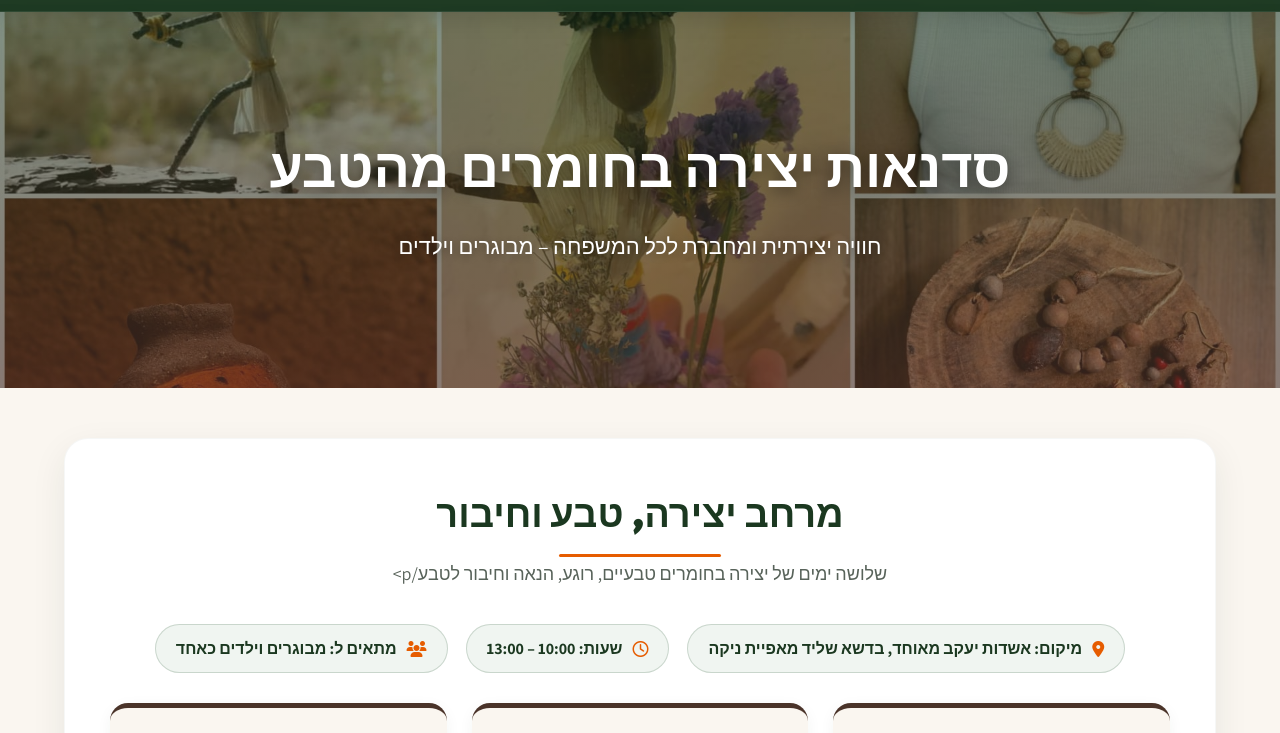
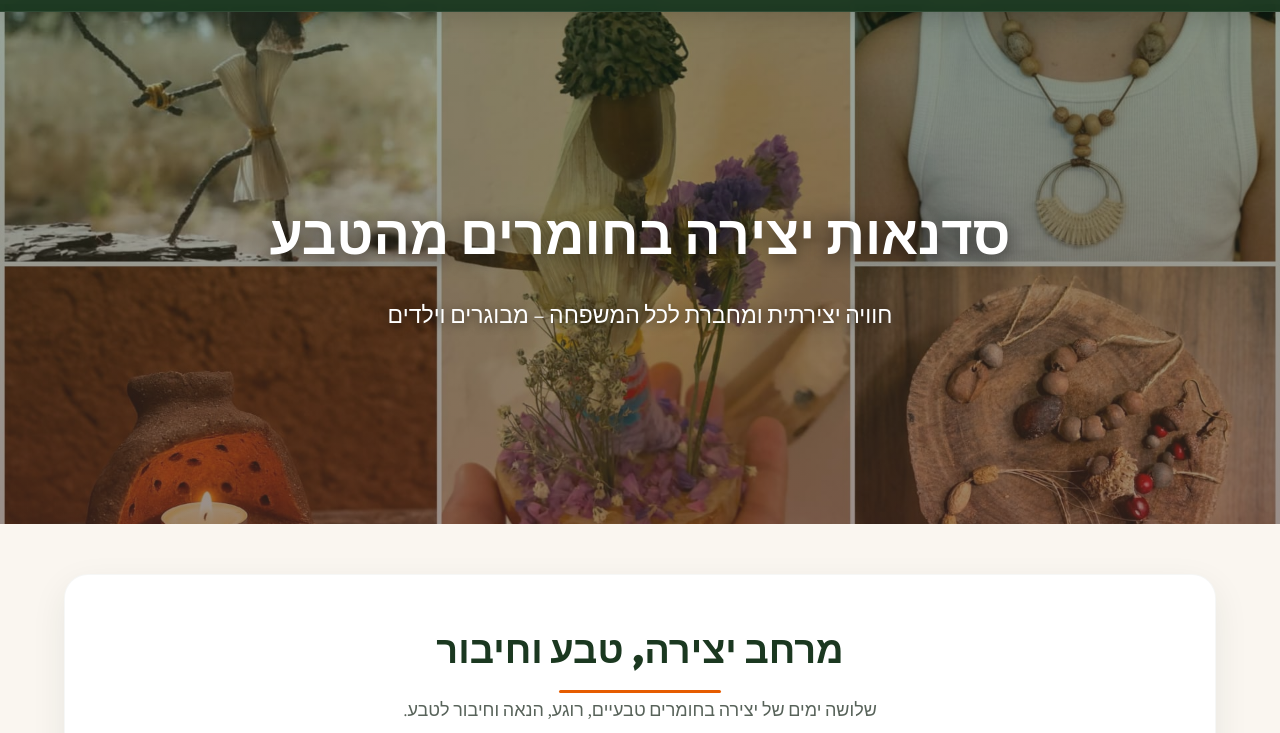
Before and after one commit to medurathashevet2024/-19.8, a plain HTML site: page index.html in a window 1280 px wide. Shown: the part 61-794 px from the top of the page. Drawn offline with Linux system fonts and the light colour scheme.

Commit message:
Update index.html

```diff
--- a/index.html
+++ b/index.html
@@ -102,12 +102,13 @@
 
         nav a:hover { color: var(--white); }
 
-        /* Hero Section */
+        /* Hero Section - מותאם ומרווח לתמונה מלאה */
         .hero {
             position: relative;
-            background: linear-gradient(rgba(27, 56, 32, 0.55), rgba(74, 51, 41, 0.65)),
+            background: linear-gradient(rgba(27, 56, 32, 0.45), rgba(74, 51, 41, 0.55)),
                         url('yarid.jpeg') no-repeat center center/cover;
-            height: 48vh;
+            min-height: 520px;
+            height: 65vh;
             display: flex;
             flex-direction: column;
             justify-content: center;
@@ -120,13 +121,13 @@
 
         .hero h1 {
             font-size: 54px;
-            margin-bottom: 10px;
-            text-shadow: 0 4px 15px rgba(0,0,0,0.4);
+            margin-bottom: 12px;
+            text-shadow: 0 4px 18px rgba(0,0,0,0.6);
         }
 
         .hero p {
-            font-size: 22px;
-            text-shadow: 0 2px 8px rgba(0,0,0,0.3);
+            font-size: 23px;
+            text-shadow: 0 2px 10px rgba(0,0,0,0.5);
             font-weight: 400;
         }
 
@@ -565,6 +566,7 @@
         }
         @media (max-width: 768px) {
             .nav-container { flex-direction: column; gap: 12px; }
+            .hero { min-height: 420px; height: 50vh; }
             .hero h1 { font-size: 36px; }
             .social-bar { flex-direction: column; }
         }
@@ -607,7 +609,7 @@
         <section id="workshops">
             <div class="section-header">
                 <h2>מרחב יצירה, טבע וחיבור</h2>
-                <p style="margin-top: 10px; color: var(--text-muted); font-size: 18px;">שלושה ימים של יצירה בחומרים טבעיים, רוגע, הנאה וחיבור לטבע/p>
+                <p style="margin-top: 10px; color: var(--text-muted); font-size: 18px;">שלושה ימים של יצירה בחומרים טבעיים, רוגע, הנאה וחיבור לטבע.</p>
             </div>
 
             <!-- פרטי המפגש הבולטים -->
@@ -806,7 +808,7 @@
             const container = document.getElementById('calendarDays');
             container.innerHTML = '';
 
-            // אוקטובר 2026 מתחיל ביום חמישי (4 תאים ריקים)
+            // אוקטובר 2026 מתחיל ביום חמישי (4 תאים ריקים: א', ב', ג', ד')
             for (let i = 0; i < 4; i++) {
                 const emptyCell = document.createElement('div');
                 emptyCell.className = 'day-cell';
```
